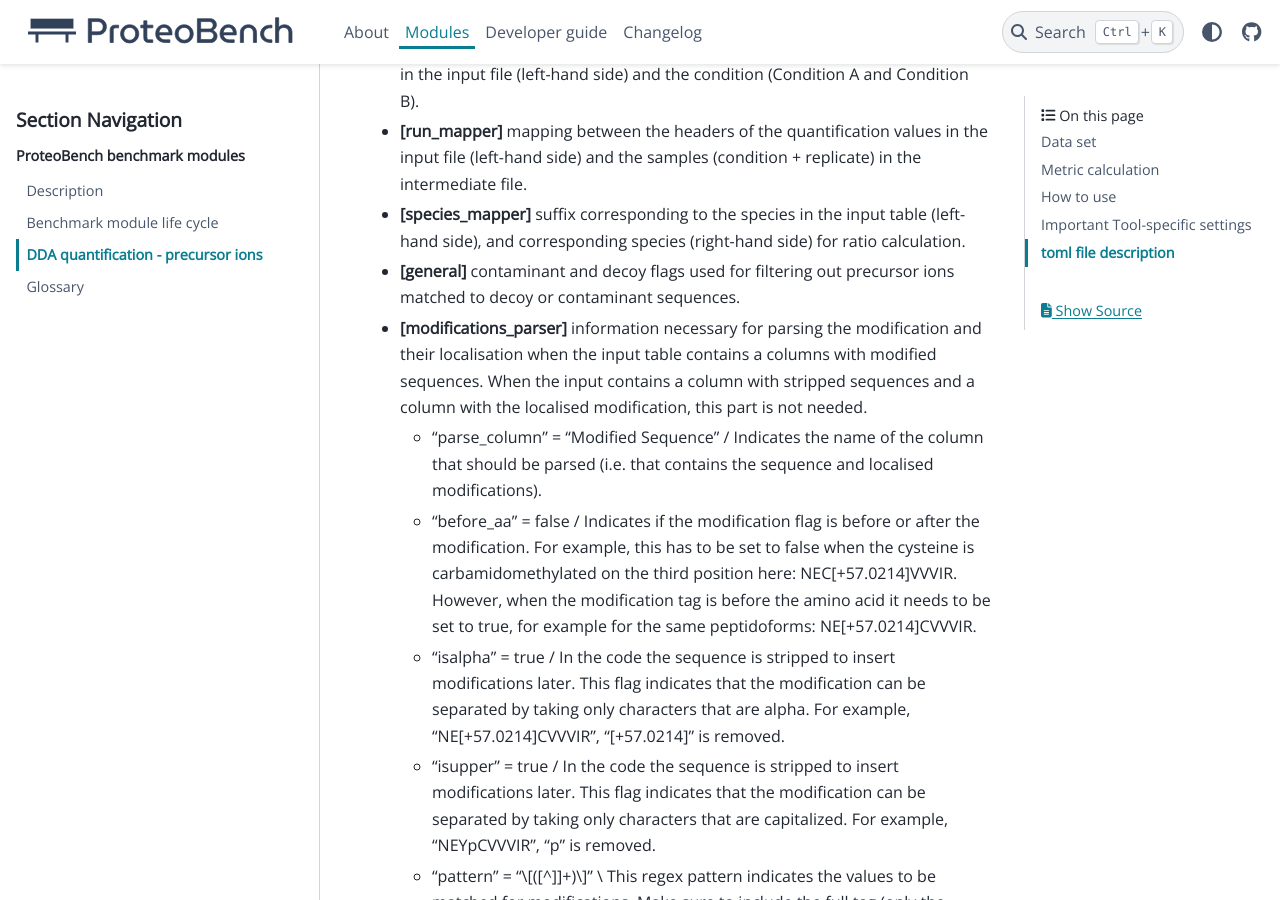
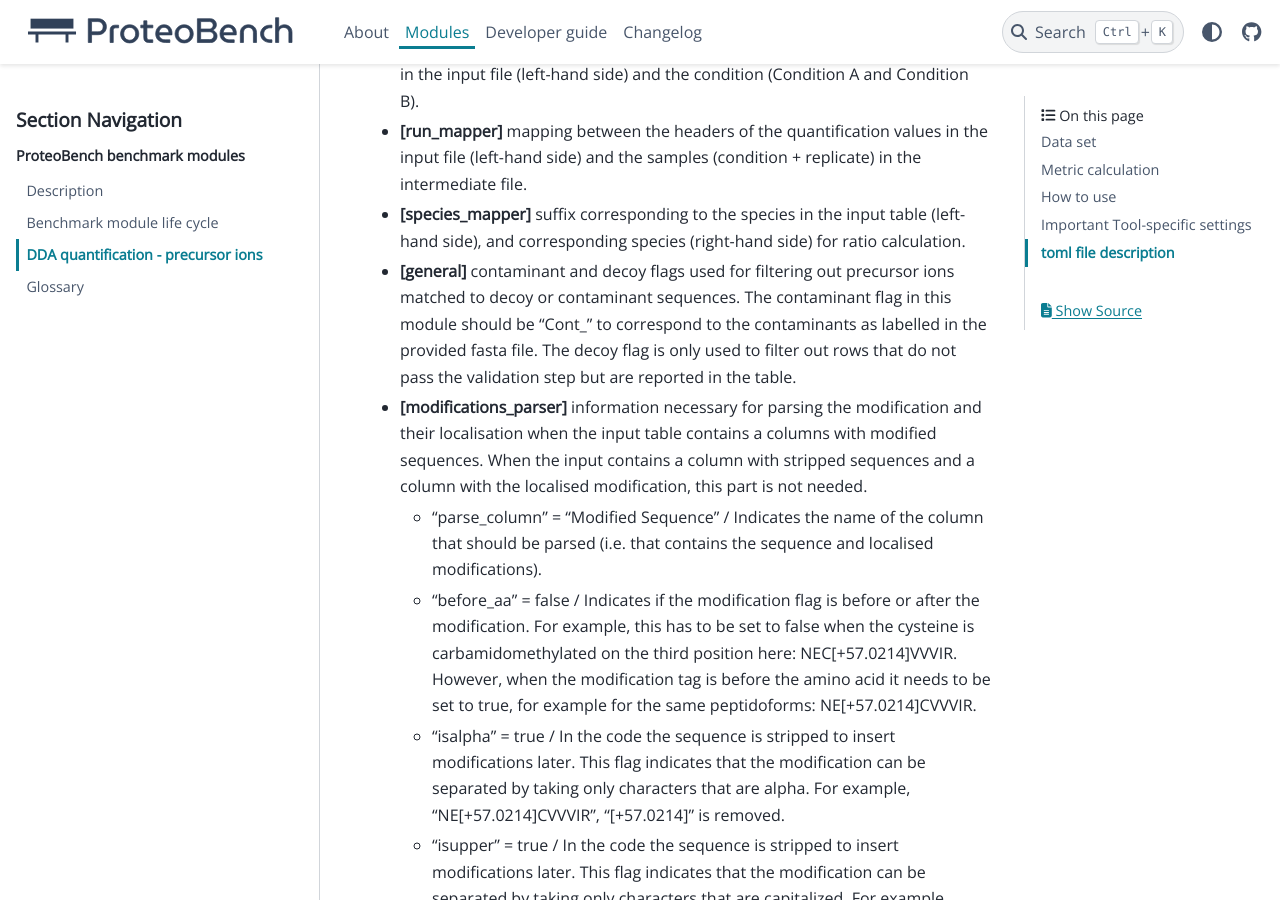
Before and after one commit to Proteobench/ProteoBench, a Sphinx documentation site: the page built from docs/modules/3-DDA-Quantification-ion-level.md, in a window 1280 px wide and 900 px high, scrolled down 5593 px. Built offline with Sphinx 7.4.7 and the PyData theme 0.15.4, drawn with Linux system fonts in a browser that asks for light colours; pages that are not in the unit, such as notebooks, are missing from menus.

Commit message:
Update 3-DDA-Quantification-ion-level.md

```diff
--- a/docs/modules/3-DDA-Quantification-ion-level.md
+++ b/docs/modules/3-DDA-Quantification-ion-level.md
@@ -125,7 +125,7 @@ mapping between the headers of the quantification values in the input file (left
 suffix corresponding to the species in the input table (left-hand side), and corresponding species (right-hand side) for ratio calculation.
 
 - **[general]**
-contaminant and decoy flags used for filtering out precursor ions matched to decoy or contaminant sequences.
+contaminant and decoy flags used for filtering out precursor ions matched to decoy or contaminant sequences. The contaminant flag in this module should be "Cont_" to correspond to the contaminants as labelled in the provided fasta file. The decoy flag is only used to filter out rows that do not pass the validation step but are reported in the table.
 
 - **[modifications_parser]**
 information necessary for parsing the modification and their localisation when the input table contains a columns with modified sequences. When the input contains a column  with stripped sequences and a column with the localised modification, this part is not needed.
```
